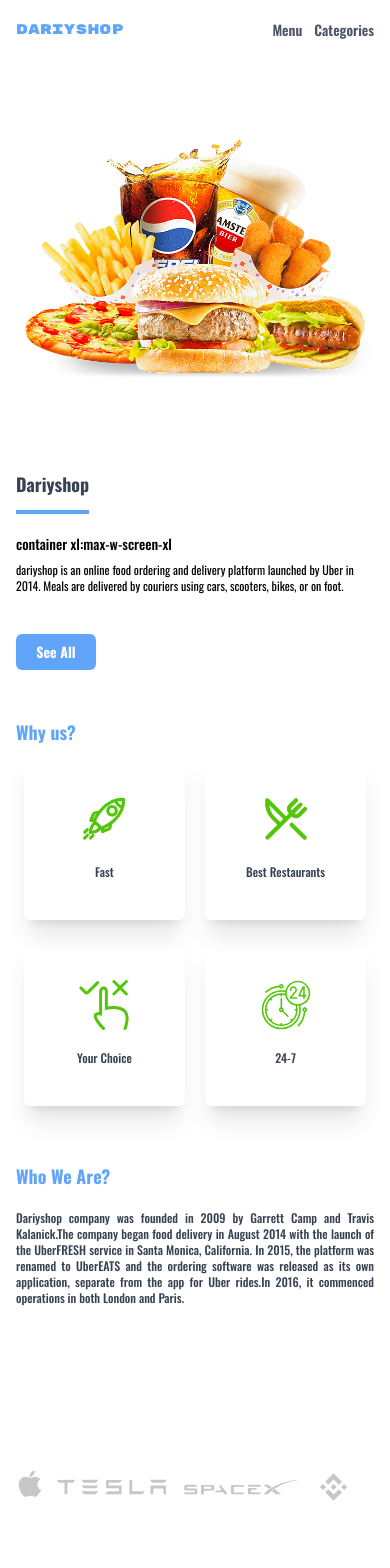
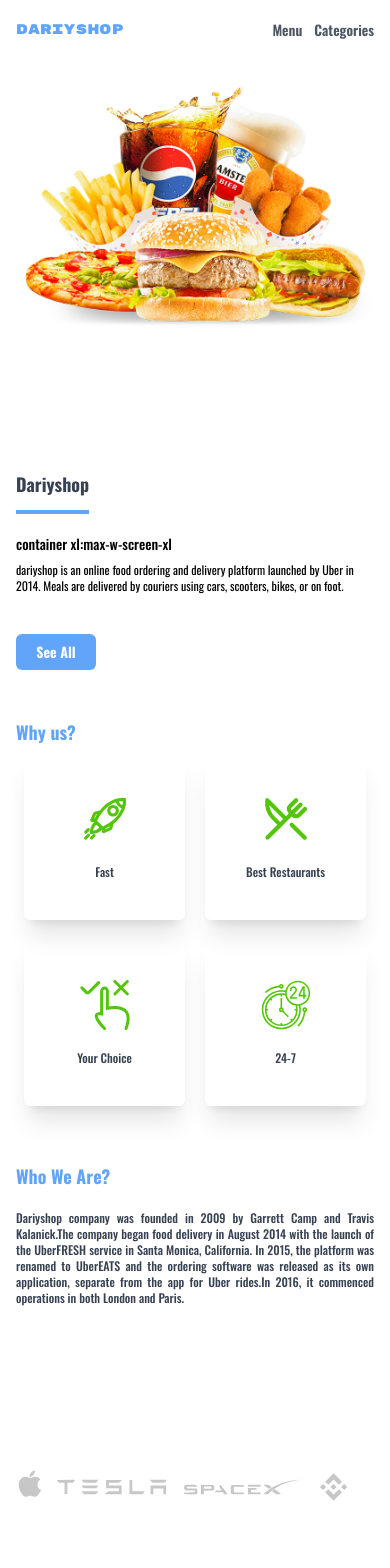
Before and after one commit to mohammadmazari/dairyfood, a Next.js app: page / in a window 390 px wide. Shown: the top 1568 px of the page. Built offline with nearby package versions, Linux system fonts and the light colour scheme.

Commit message:
updating 2

```diff
--- a/src/components/modules/Attributs.js
+++ b/src/components/modules/Attributs.js
@@ -3,37 +3,30 @@ import Fast from "../icons/Fast";
 import Food from "../icons/Food";
 import Choice from "../icons/Choice";
 import Clock from "../icons/Clock";
-import "aos/dist/aos.css";
-import { useEffect } from "react";
-import AOS from "aos";
+
 function Attributs() {
-  useEffect(() => {
-    AOS.init({
-      duration: 1000, // مدت زمان انیمیشن (اختیاری)
-      once: false, // فقط یک بار انیمیشن را اجرا کند (اختیاری)
-    });
-  }, []);
-
   return (
     <div className="container xl:max-w-screen-xl">
       <p className="text-lg py-2 text-blue-400 font-bold lg:text-lg">Why us?</p>
-      <div className="flex gap-5 [&_p]:w-[45%] [&_p]:text-gray-700 [&_p]:text-xs [&_p]:flex [&_p]:justify-center md:flex-nowrap md:mt-5 md:[&_p]:text-md lg:[&_p]:text-lg [&_p]:flex-col [&_p]:items-center [&_p]:gap-5 [&_p]:p-10 [&_p]:rounded-md [&_p]:shadow-xl justify-center  flex-wrap">
-        <p data-aos="fade-right">
+      <div>
+        <div className="flex gap-5 [&_div]:w-[45%] [&_div]:text-gray-700 [&_div]:text-xs [&_div]:flex [&_div]:justify-center md:flex-nowrap md:mt-5 md:[&_div]:text-md lg:[&_div]:text-lg [&_div]:flex-col [&_div]:items-center [&_div]:gap-5 [&_div]:p-10 [&_div]:rounded-md [&_div]:shadow-xl justify-center  flex-wrap">
+          <div data-aos="flip-left">
             <Fast />
             <span>Fast</span>
-        </p>
-        <p data-aos="fade-right">
+          </div>
+          <div data-aos="flip-left">
             <Food />
             <span>Best Restaurants</span>
-        </p>
-        <p data-aos="fade-left">
+          </div>
+          <div data-aos="flip-right">
             <Choice />
             <sapn>Your Choice</sapn>
-        </p>
-        <p data-aos="fade-left">
+          </div>
+          <div data-aos="flip-right">
             <Clock />
             <sapn>24-7</sapn>
-        </p>
+          </div>
+        </div>
       </div>
     </div>
   );
--- a/src/components/modules/Banner.js
+++ b/src/components/modules/Banner.js
@@ -2,8 +2,8 @@ import React from "react";
 
 function Banner() {
   return (
-    <div>
-      <div className="flex gap-10 justify-start flex-col-reverse md:flex md:justify-between md:items-center text-gray-650 sm:flex-row h-fit  py-10 container xl:max-w-screen-xl  ">
+    <div className="container xl:max-w-screen-xl">
+      <div className="flex gap-10 justify-start flex-col-reverse md:flex md:justify-between md:items-center text-gray-650 sm:flex-row h-fit  py-10   ">
         <div>
           <h1 className="border-b-4 inline-block pb-3 mb-5 border-blue-400 text-lg font-bold text-gray-700">Dariyshop</h1>
           <h4 className="text-sm mb-2">container xl:max-w-screen-xl</h4>
@@ -14,9 +14,9 @@ function Banner() {
           </p>
           <button className="mt-10 text-sm md:text-xl bg-blue-400 p-2 md:p-5 rounded-md md:rounded-xl text-white font-bold w-20 md:w-40 ">See All</button>
         </div>
-        <div className="h-[350px]  bg-[url(/images/banner.png)] bg-fixed bg-contain bg-no-repeat bg-center md:bg-none" >
+        <div className="h-[350px]  bg-[url('/images/banner.png')] bg-fixed bg-no-repeat bg-contain " >
           <figure className=" hidden md:inline-block">
-            <img className="w-[100%]" src="/images/banner.png"></img>
+            <img className="  w-[100%]" src="/images/banner.png"></img>
           </figure>
         </div>
       </div>
--- a/src/components/modules/Companies.js
+++ b/src/components/modules/Companies.js
@@ -6,7 +6,7 @@ import Binance from "../icons/Binance";
 
 function Companies() {
   return (
-    <div className=" container xl:max-w-screen-xl mt-14 flex gap-2  [&_p]:max-w-[100px] items-center justify-between">
+    <div data-aos="fade-up-right" className=" container xl:max-w-screen-xl mt-14 flex gap-2  [&_p]:max-w-[100px] items-center justify-between">
 
         <Apple />
 
--- a/src/pages/_app.js
+++ b/src/pages/_app.js
@@ -1,8 +1,15 @@
 import Layout from "@/components/layout/Layout";
 import "@/styles/globals.css";
-
+import AOS from "aos";
+import "aos/dist/aos.css";
+import { useEffect } from "react";
 export default function App({ Component, pageProps }) {
-
+  useEffect(() => {
+    AOS.init({
+      duration: 1000, // مدت زمان انیمیشن (اختیاری)
+      once: false, // فقط یک بار انیمیشن را اجرا کند (اختیاری)
+    });
+  }, []);
   return (
     <>
       <Layout>
--- a/src/styles/globals.css
+++ b/src/styles/globals.css
@@ -54,4 +54,5 @@
 body {
   font-family: josefin;
   font-weight: 500;
+  margin: 0 auto;
 }
```
Also changed, not shown: public/images/banner.png. Lines whose indentation alone changed are shown as unchanged.
